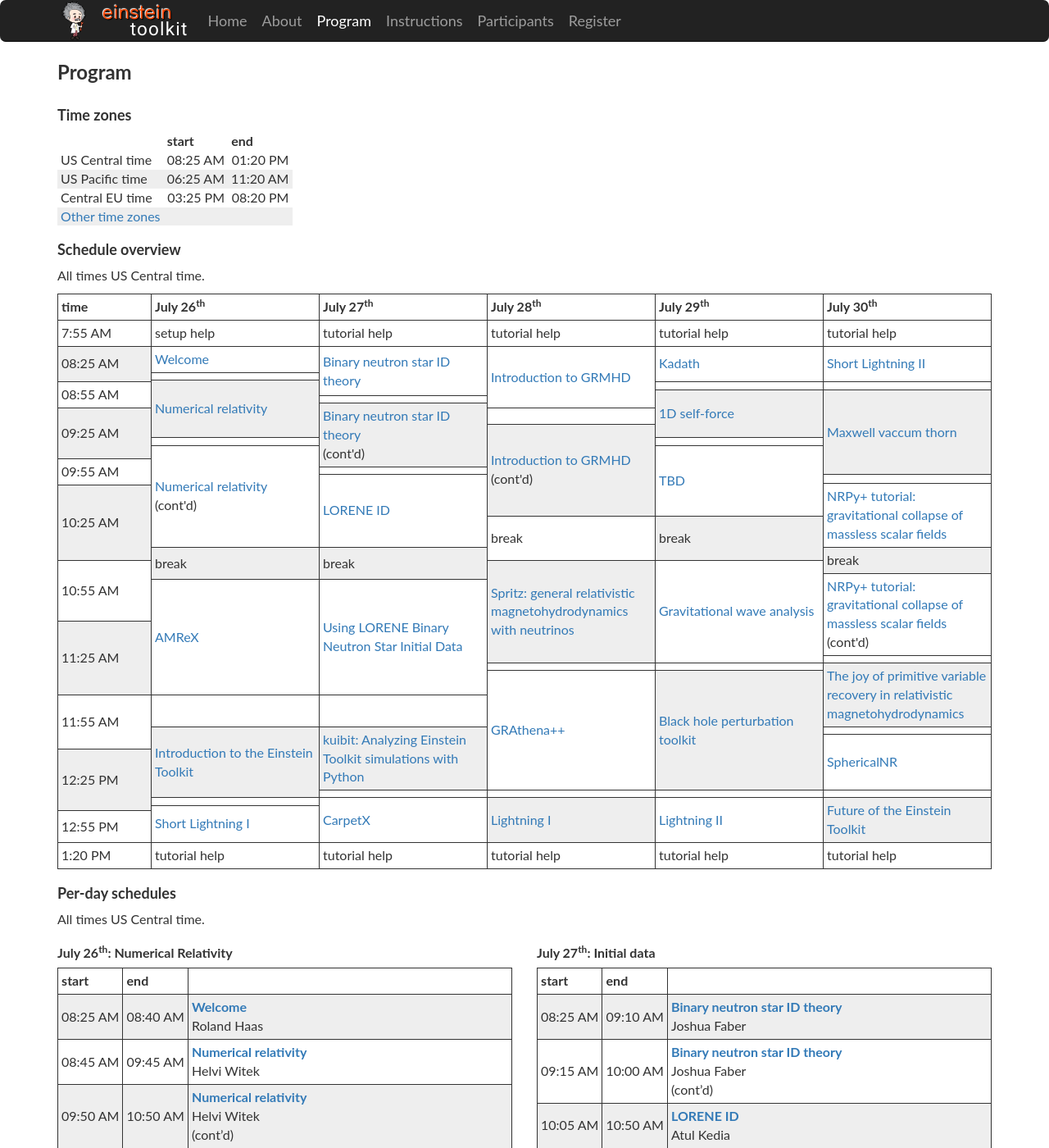
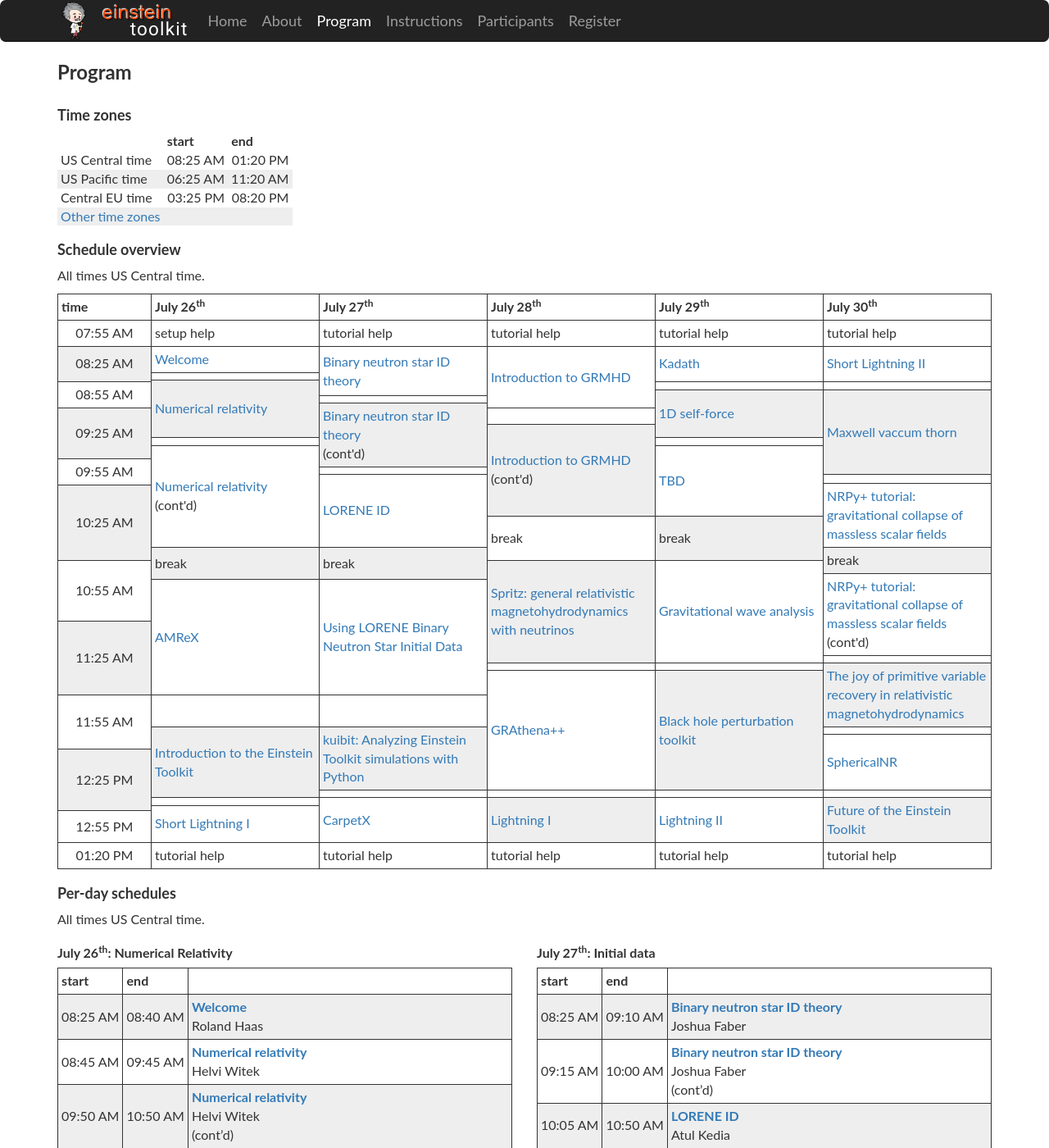
Before and after one commit to EinsteinToolkit/et2021uiuc, a Jekyll site: the page built from program.md, in a window 1280 px wide and 1400 px high. Shown: the whole window at 82% size. Built offline with Jekyll 4.4.1, drawn with Linux system fonts in a browser that asks for light colours.

Commit message:
program: align time values in overview schedule

```diff
--- a/css/etk.css
+++ b/css/etk.css
@@ -163,6 +163,7 @@ a:hover {
 /* no linebreaks in times */
 .schedule .time {
   white-space: nowrap;
+  text-align: center;
   width: auto; /* will be around 10% = 100% - 5*18% */
 }
 /* some fixed width for class name */
--- a/program.md
+++ b/program.md
@@ -122,7 +122,7 @@ All times US Central time.
 <th> July 29<sup>th</sup> </th>
 <th> July 30<sup>th</sup> </th>
 </tr>
-<tr><td class="time">7:55 AM</td>
+<tr><td class="time">07:55 AM</td>
   <td>setup help</td>
   <td>tutorial help</td>
   <td>tutorial help</td>
@@ -148,7 +148,7 @@ All times US Central time.
   {%-include intersect day=page.day5 column="day5" row=row %}
   </tr>
 {%-endfor-%}
-<tr><td class="time">1:20 PM</td>
+<tr><td class="time">01:20 PM</td>
   <td>tutorial help</td>
   <td>tutorial help</td>
   <td>tutorial help</td>
```
